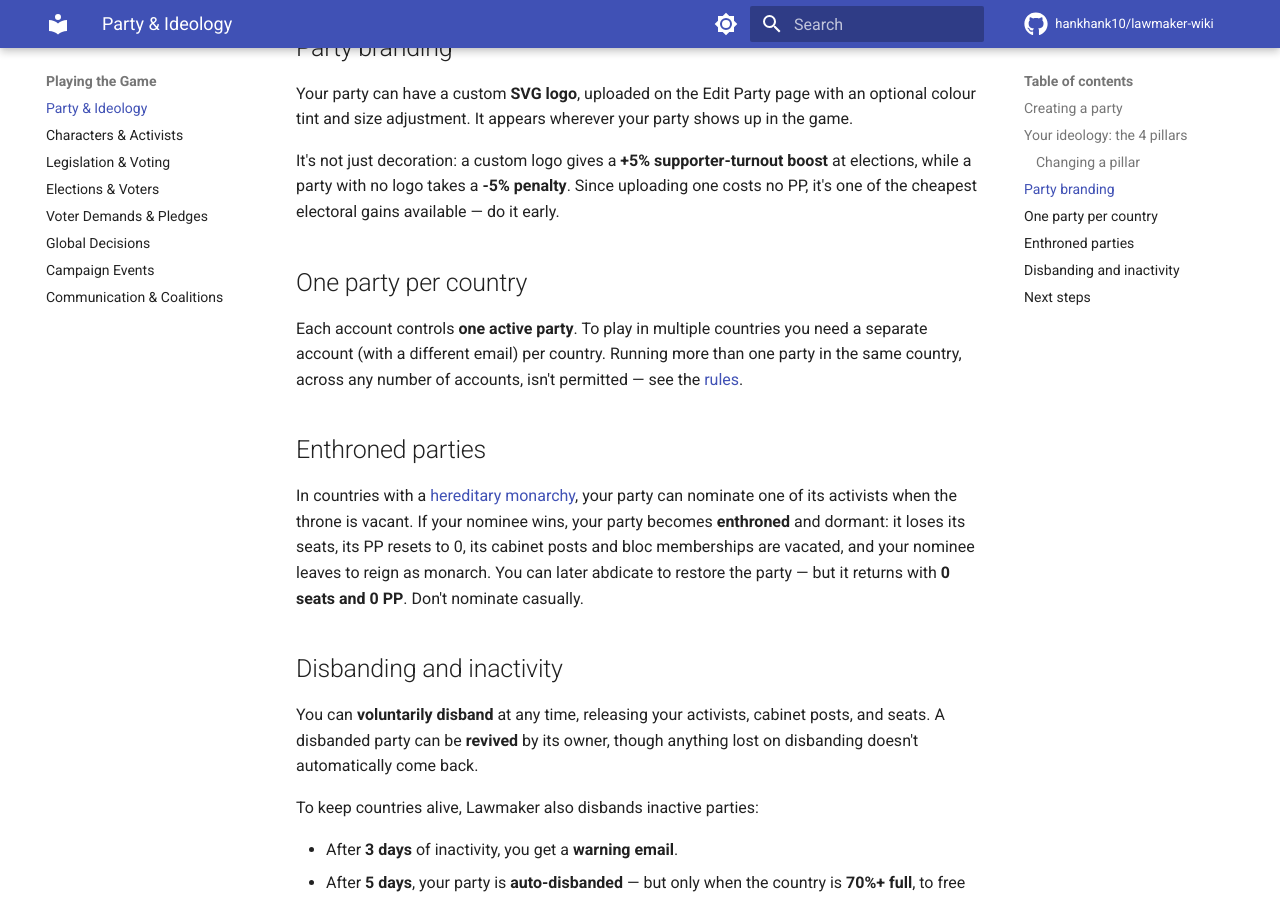
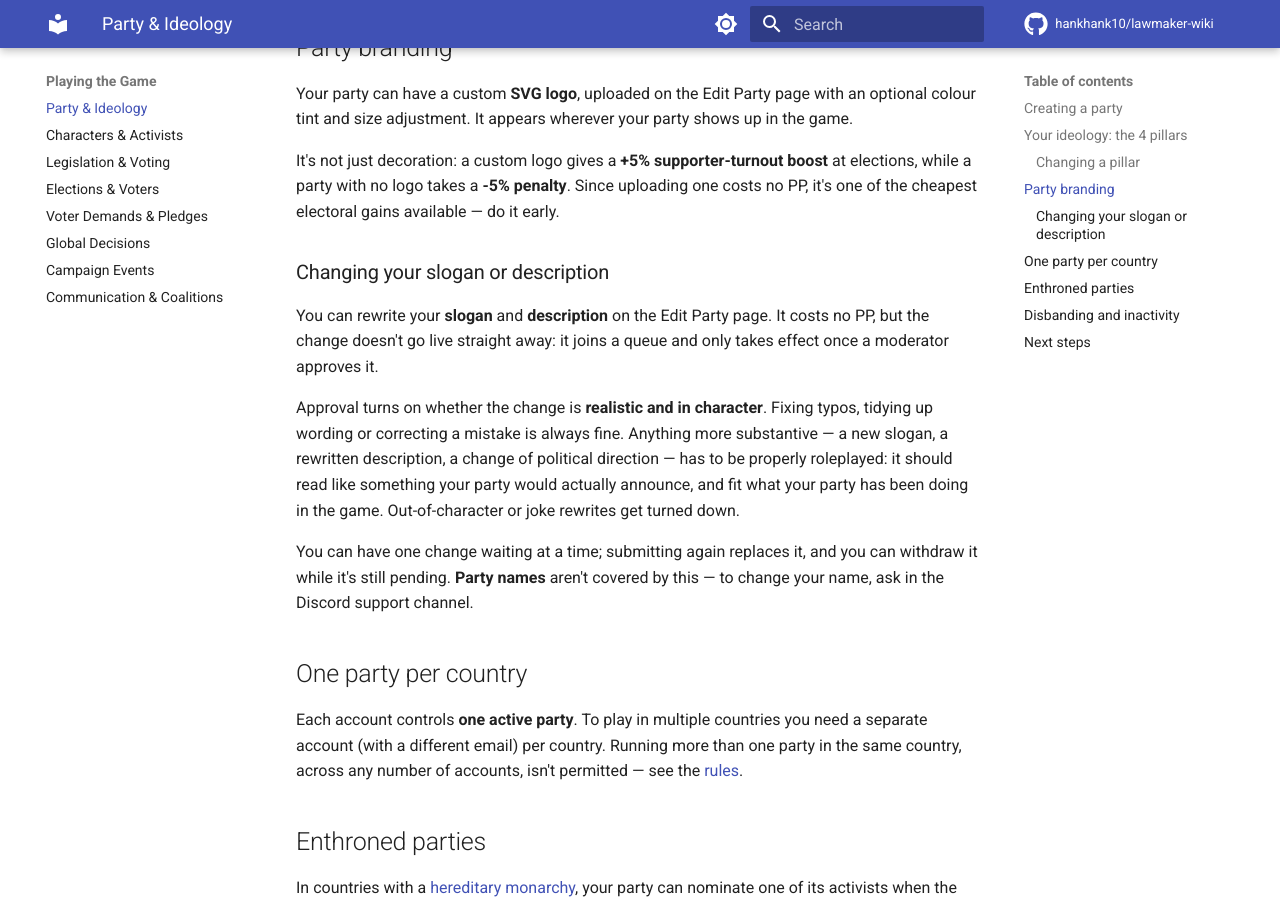
Before and after one commit to hankhank10/lawmaker-wiki, an MkDocs documentation site: the page built from docs/gameplay/parties.md, in a window 1280 px wide and 900 px high, scrolled down 1537 px. Built offline with MkDocs 1.6.1 and Material for MkDocs 9.7.7, drawn with Linux system fonts in a browser that asks for light colours; comment, search, counter and statistics services are not loaded.

Commit message:
📝 Sync from private repo
Auto-synced from hankhank10/lawmaker/game-manual

```diff
--- a/docs/gameplay/parties.md
+++ b/docs/gameplay/parties.md
@@ -39,6 +39,14 @@ Your party can have a custom **SVG logo**, uploaded on the Edit Party page with
 
 It's not just decoration: a custom logo gives a **+5% supporter-turnout boost** at elections, while a party with no logo takes a **-5% penalty**. Since uploading one costs no PP, it's one of the cheapest electoral gains available — do it early.
 
+### Changing your slogan or description
+
+You can rewrite your **slogan** and **description** on the Edit Party page. It costs no PP, but the change doesn't go live straight away: it joins a queue and only takes effect once a moderator approves it.
+
+Approval turns on whether the change is **realistic and in character**. Fixing typos, tidying up wording or correcting a mistake is always fine. Anything more substantive — a new slogan, a rewritten description, a change of political direction — has to be properly roleplayed: it should read like something your party would actually announce, and fit what your party has been doing in the game. Out-of-character or joke rewrites get turned down.
+
+You can have one change waiting at a time; submitting again replaces it, and you can withdraw it while it's still pending. **Party names** aren't covered by this — to change your name, ask in the Discord support channel.
+
 ## One party per country
 
 Each account controls **one active party**. To play in multiple countries you need a separate account (with a different email) per country. Running more than one party in the same country, across any number of accounts, isn't permitted — see the [rules](../rules.md).
```
